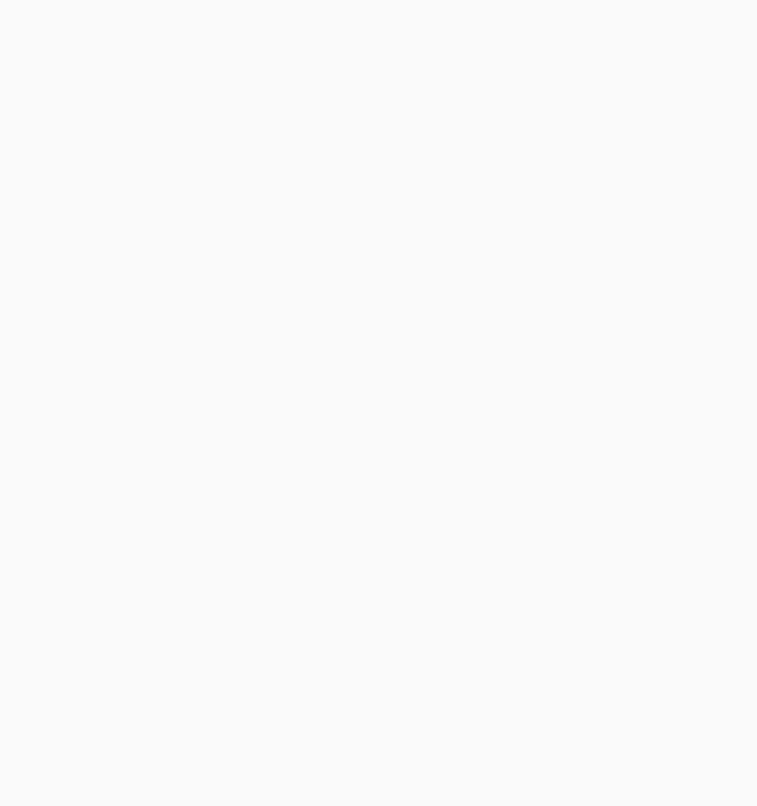
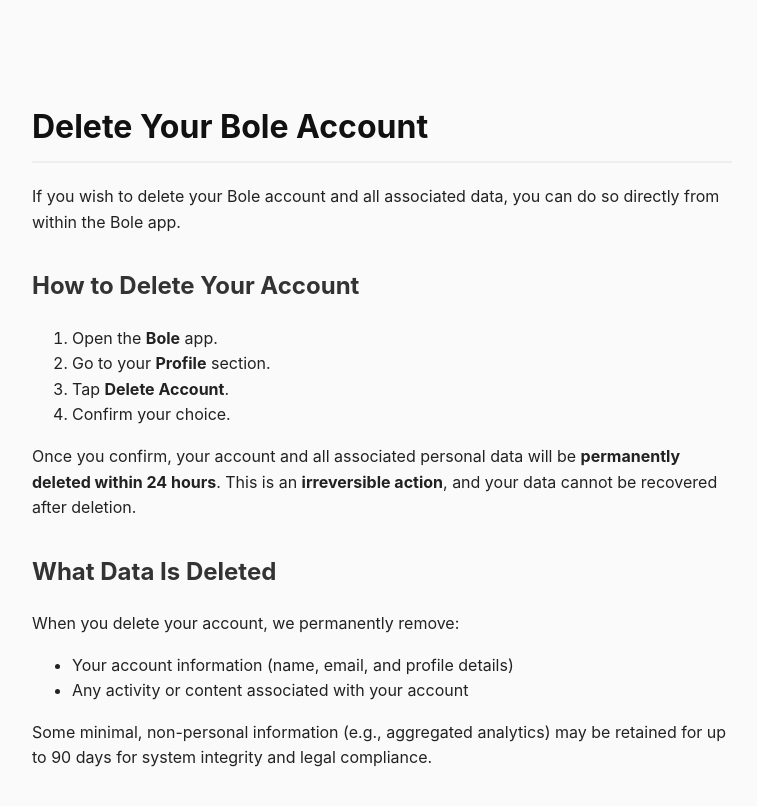
Before and after one commit to brittBarak/Bole-App-Support, a plain HTML site: page delete-account.html in a window 1280 px wide. Shown: the whole page, without its empty margins (258-1015 px from the left). Drawn offline with Linux system fonts and the light colour scheme.

Commit message:
Add account deletion instructions to delete-account.html

```diff
--- a/delete-account.html
+++ b/delete-account.html
@@ -34,3 +34,34 @@
       text-decoration: underline;
     }
     .contact {
+      margin-top: 2rem;
+      padding: 1rem;
+      background: #f5f5f5;
+      border-left: 4px solid #007acc;
+    }
+  </style>
+</head>
+<body>
+  <h1>Delete Your Bole Account</h1>
+
+  <p>If you wish to delete your Bole account and all associated data, you can do so directly from within the Bole app.</p>
+
+  <h2>How to Delete Your Account</h2>
+  <ol>
+    <li>Open the <strong>Bole</strong> app.</li>
+    <li>Go to your <strong>Profile</strong> section.</li>
+    <li>Tap <strong>Delete Account</strong>.</li>
+    <li>Confirm your choice.</li>
+  </ol>
+
+  <p>Once you confirm, your account and all associated personal data will be <strong>permanently deleted within 24 hours</strong>.
+  This is an <strong>irreversible action</strong>, and your data cannot be recovered after deletion.</p>
+
+  <h2>What Data Is Deleted</h2>
+  <p>When you delete your account, we permanently remove:</p>
+  <ul>
+    <li>Your account information (name, email, and profile details)</li>
+    <li>Any activity or content associated with your account</li>
+  </ul>
+
+  <p>Some minimal, non-personal information (e.g., aggregated analytics) may be retained for up to 90 days for system integrity and legal compliance.</p
```
